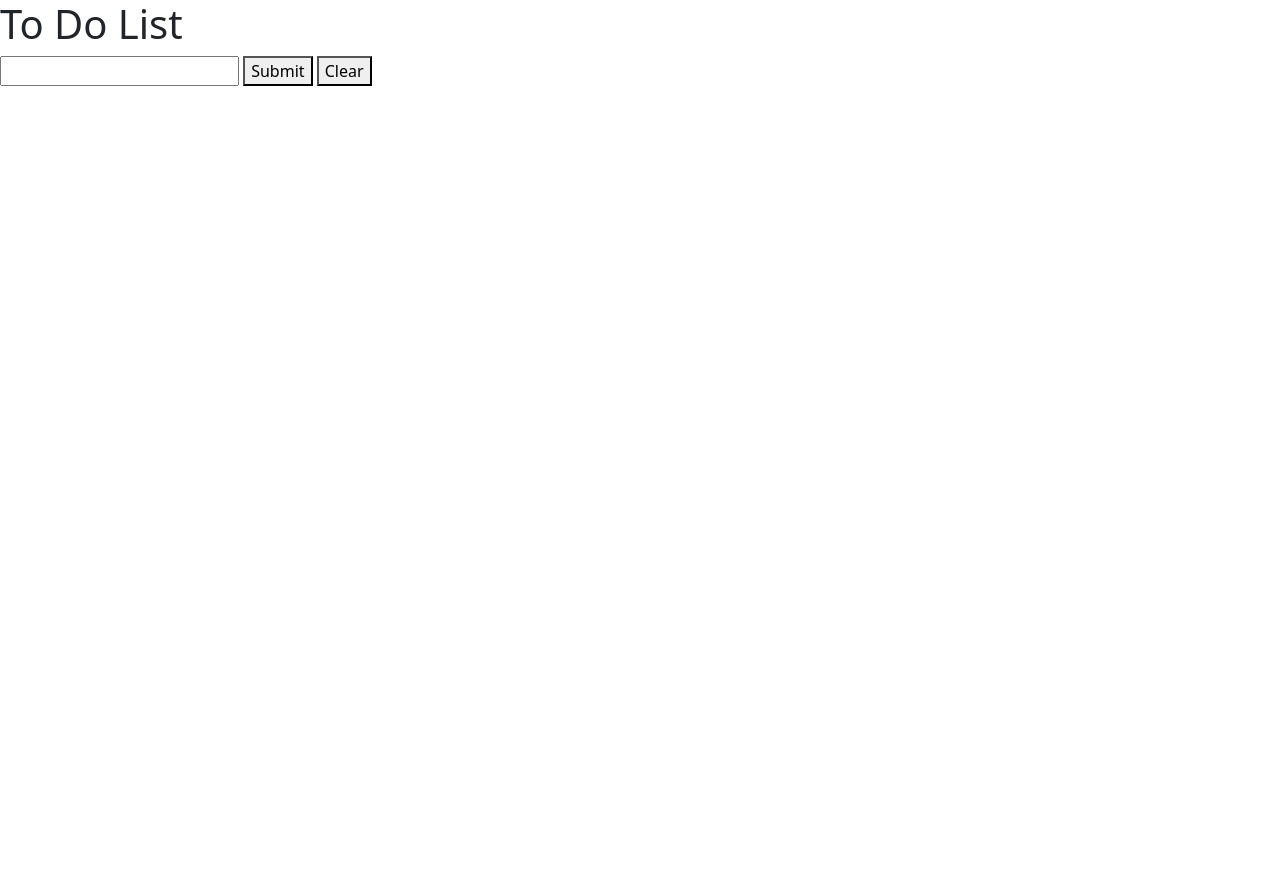
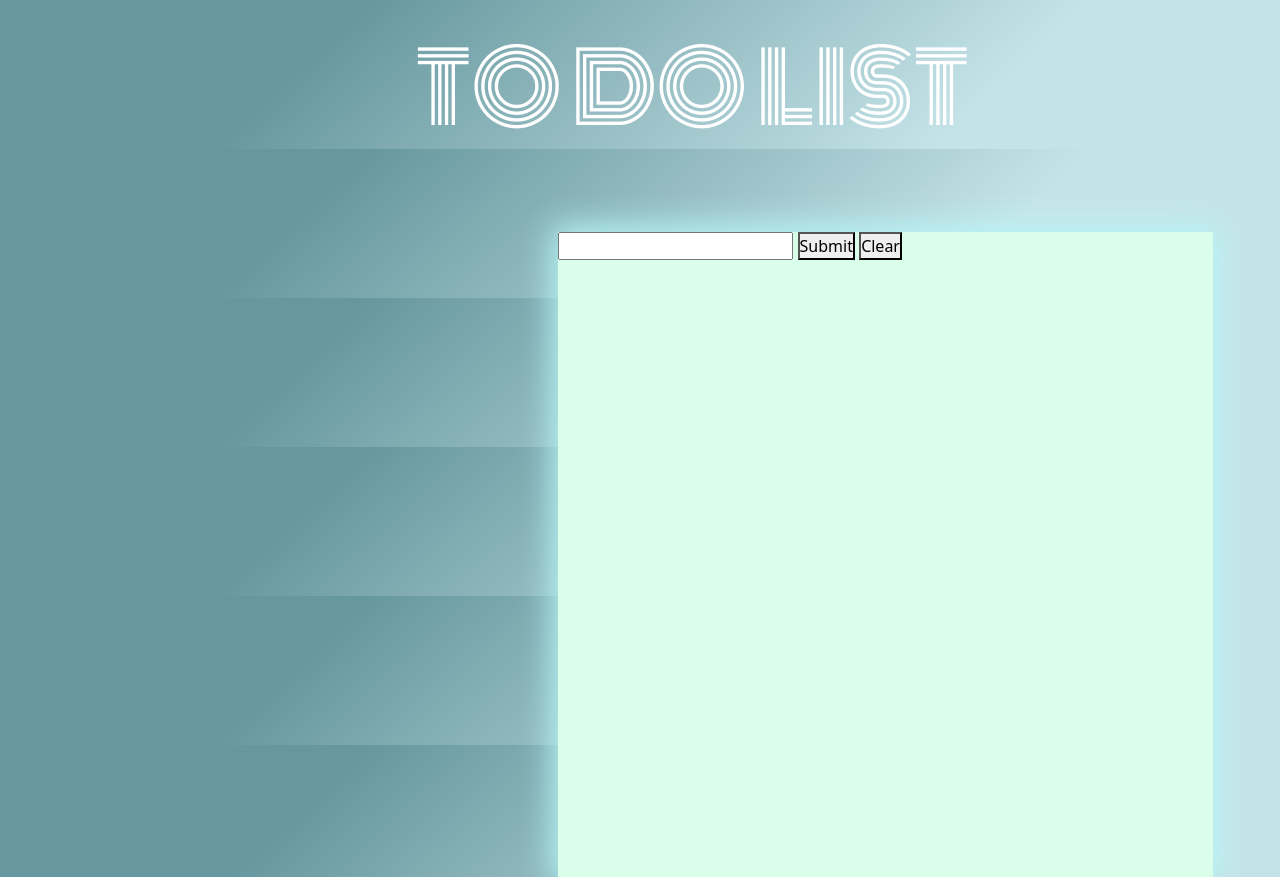
Before and after one commit to ivymmurithi/to-do-list, a plain HTML site: page index.html in a window 1280 px wide. Before the commit the page ends 800 px from the top, so only its background shows below. Drawn offline with nearby package versions, Linux system fonts and the light colour scheme.

Commit message:
add bulma cdn and background color

```diff
--- a/index.html
+++ b/index.html
@@ -5,11 +5,15 @@
     <meta http-equiv="X-UA-Compatible" content="IE=edge">
     <meta name="viewport" content="width=device-width, initial-scale=1.0">
     <link href="https://cdn.jsdelivr.net/npm/bootstrap@5.0.2/dist/css/bootstrap.min.css" rel="stylesheet" integrity="sha384-EVSTQN3/azprG1Anm3QDgpJLIm9Nao0Yz1ztcQTwFspd3yD65VohhpuuCOmLASjC" crossorigin="anonymous">
+    <link href="@import https://cdn.jsdelivr.net/npm/bulma@0.9.3/css/bulma.min.css">
     <link rel="stylesheet" href="./styles.css">
     <title>To Do List</title>
 </head>
 <body>
-    <h1>To Do List</h1>
+    <div class="container">
+        <header>
+        <img src="./images/TO DO LIST.png" alt="">
+        </header>
 
     <section>
         <input type="text" id="input">
@@ -21,10 +25,8 @@
             </ul>
         </div>
 
-        <!-- <button class="delete-icon"><svg xmlns="http://www.w3.org/2000/svg" width="16" height="16" fill="currentColor" class="bi bi-x" viewBox="0 0 16 16">
-            <path d="M4.646 4.646a.5.5 0 0 1 .708 0L8 7.293l2.646-2.647a.5.5 0 0 1 .708.708L8.707 8l2.647 2.646a.5.5 0 0 1-.708.708L8 8.707l-2.646 2.647a.5.5 0 0 1-.708-.708L7.293 8 4.646 5.354a.5.5 0 0 1 0-.708z"/>
-        </svg> </button>  -->
     </section>
+    </div>
 
 
     <script src="https://code.jquery.com/jquery-3.6.0.min.js" integrity="sha256-/xUj+3OJU5yExlq6GSYGSHk7tPXikynS7ogEvDej/m4=" crossorigin="anonymous"></script>
--- a/index.js
+++ b/index.js
@@ -2,19 +2,17 @@ $(document).ready(function() {
     $("#btn").click(function(){
         let info = $("#input").val();
         $("#input").val("");
-        let display = $("#show-list").append("<li>" + info + "</li>");
+        let btn = `<button class = "deleteBtn">Delete</button>`;
+        $("#show-list").append("<div><li>" + info + " " + btn + "</li></div>");
+    });
 
-        $("#clear").click(function() {
-        display.remove();
-        });
-
-        $("<button class = 'deleteBtn'>Delete</button>").appendTo(display);
-
-        $(".deleteBtn").on("click", function(){
-            $(".deleteBtn").parent().children().remove("li, .deleteBtn");
-        });
+    $("#clear").click(function() {
+        $("#show-list").children().remove();
+    });
 
 
-    });
+     $("#show-list").on("click", ".deleteBtn", function(){
+            $(this).parent().remove();
+     });
 
 });
--- a/styles.css
+++ b/styles.css
@@ -0,0 +1,33 @@
+* {
+  padding: 0;
+  margin: 0;
+  box-sizing: border-box;
+}
+
+body {
+  background: linear-gradient(
+    137.06deg,
+    rgba(39, 108, 118, 0.7) 25.52%,
+    rgba(108, 185, 196, 0.4) 75.9%
+  )
+}
+
+header {
+font-style: normal;
+font-weight: normal;
+font-size: 96px;
+line-height: 149px;
+margin-left: 30%;
+}
+
+section {
+position: absolute;
+width: 655px;
+height: 645px;
+left: 392px;
+top: 232px;
+margin-left: 13%;
+
+background: #D9FFEA;
+box-shadow: 0px 0px 30px 5px #B7F7F7;
+}
```
Also changed, not shown: images/TO DO LIST.png (added).
